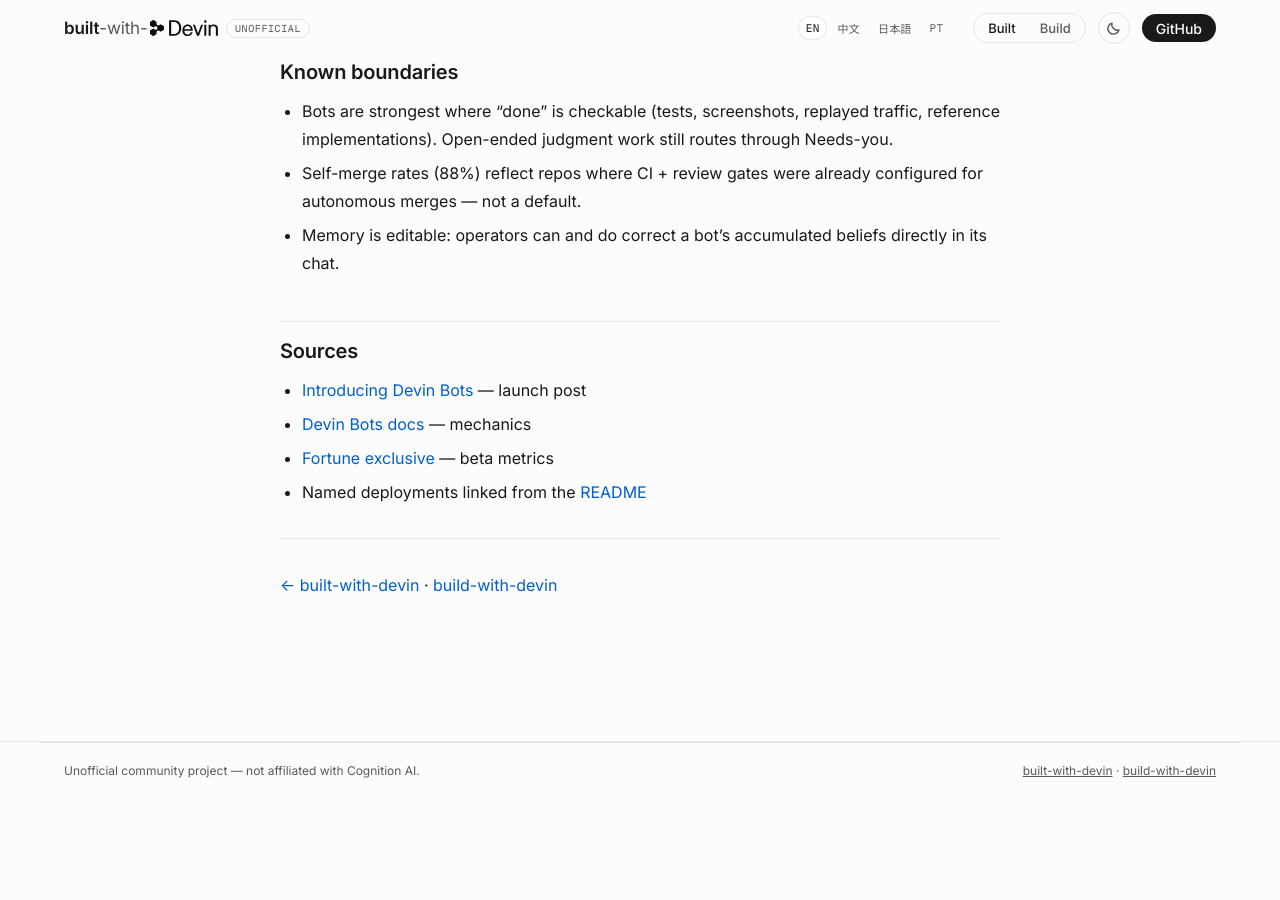
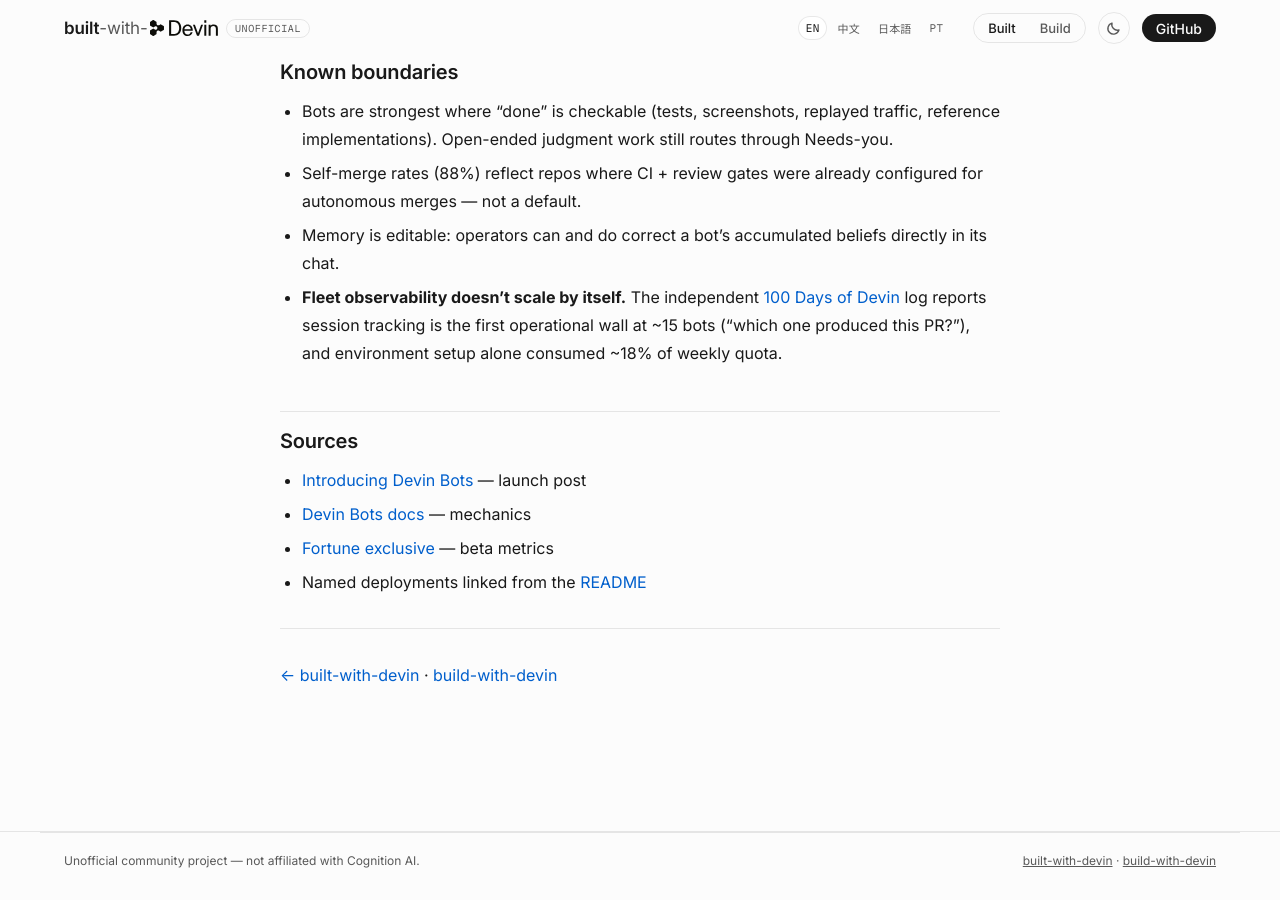
Before and after one commit to Till3005/built-with-devin, a Jekyll site: the page built from docs/devin-bots-anatomy.md, in a window 1280 px wide and 900 px high, scrolled down 2409 px. Built offline with Jekyll 4.4.1, drawn with Linux system fonts in a browser that asks for light colours; before the commit the page ends 3219 px from its top, so only the background shows below that.

Commit message:
Anatomy: add fleet-observability/quota boundary (100 Days field log)
Co-Authored-By: Devin AI <158243242+devin-ai-integration[bot]@users.noreply.github.com>

```diff
--- a/docs/devin-bots-anatomy.md
+++ b/docs/devin-bots-anatomy.md
@@ -56,6 +56,7 @@ Key difference from a one-shot session: the Bot persists. The Android Bot ran **
 - Bots are strongest where "done" is checkable (tests, screenshots, replayed traffic, reference implementations). Open-ended judgment work still routes through Needs-you.
 - Self-merge rates (88%) reflect repos where CI + review gates were already configured for autonomous merges — not a default.
 - Memory is editable: operators can and do correct a bot's accumulated beliefs directly in its chat.
+- **Fleet observability doesn't scale by itself.** The independent [100 Days of Devin](https://www.raijuna.com/blog/devin-100-day-challenge-day-1) log reports session tracking is the first operational wall at ~15 bots ("which one produced this PR?"), and environment setup alone consumed ~18% of weekly quota.
 
 ## Sources
 
```
